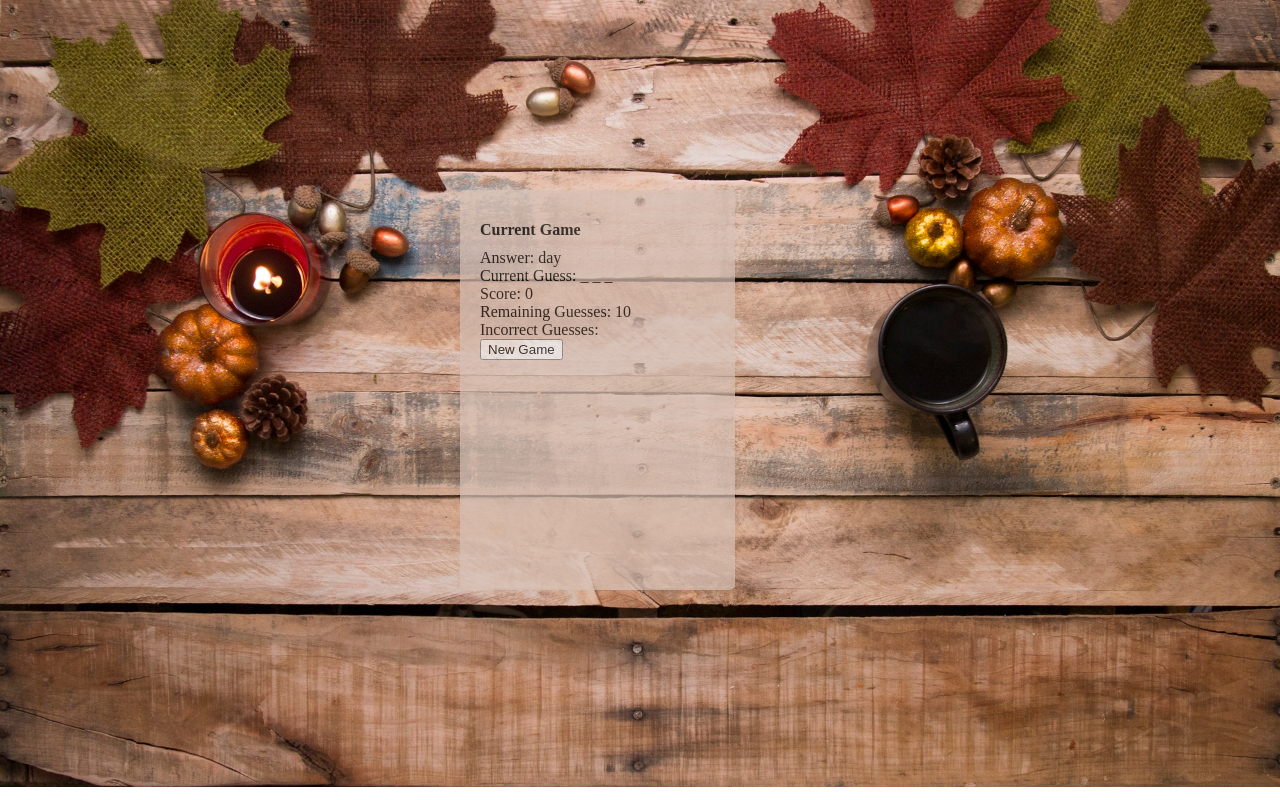
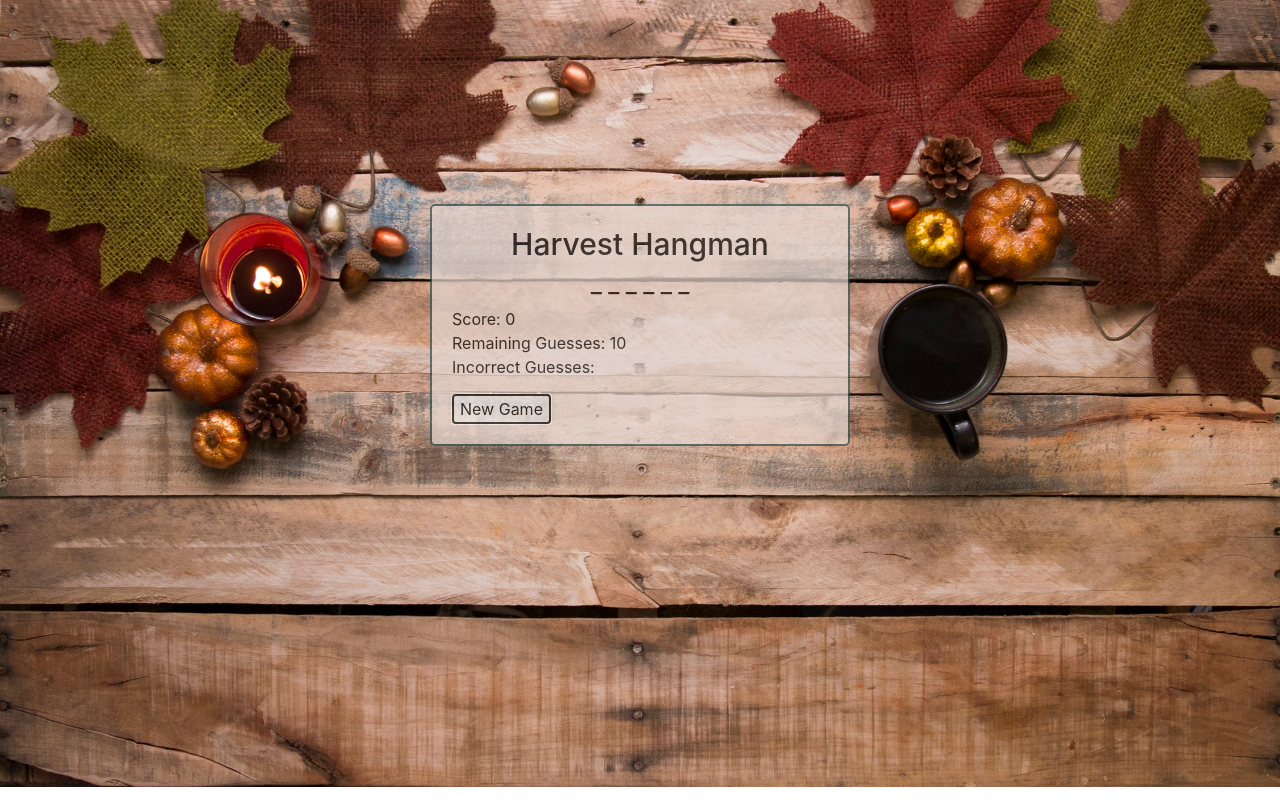
Before and after one commit to LBDCode/Hangman, a plain HTML site: page index.html in a window 1280 px wide. Both pictures are taken after a click on the button "New Game". Drawn offline with nearby package versions, Linux system fonts and the light colour scheme.

Commit message:
final files

```diff
--- a/Assets/CSS/style.css
+++ b/Assets/CSS/style.css
@@ -3,50 +3,35 @@ body {
     background: url("../Images/pexels-photo-730286.jpeg");
     background-repeat: no-repeat;
     background-size: cover;
-
     margin: 40px;
 }
 
 
-.wrapper {
-    margin: 190px auto;
-    display: grid;
-    grid-gap: 10px;
-    grid-template-columns: 320px 150px;
-    opacity: 100%;
-    height: 400px;
-    width: 450px;
+h1 {
+   font-size: 30px;
+    text-align: center;
 }
 
-.wrapper h1 {
-    font-size: 16px;
+h2 {
+    font-size: 24px;
+    text-align: center;
 }
 
-.box {
-    background-color: #d7c1b6;
+.gameArea {
+    position: relative;
+    z-index: 1;
+    width: 35%;
+    max-width: 500px;
+    background-color: #e6d8d2;
     color: black;
     border-radius: 5px;
-    margin-left: 45px;
+    border: 2px solid darkslategrey;
     padding: 20px;
     opacity: .7;
-}
-/*
-.gameArea {
-    position: relative;
-    grid-column: 1;
-    grid-row: 1 / span 3;
-}
-.scoreArea {
-    grid-column: 2 ;
-    grid-row: 1;
-}
-.wrongGuesses {
-    grid-column: 2;
-    grid-row: 2 ;
+    margin-top: 17%;
+
 }
 
 #newGame {
-    border-radius: 5%;
-    position: fixed;
-    bottom:90px;
-} */
+    margin-top: 15px;
+}
--- a/Assets/JS/script.js
+++ b/Assets/JS/script.js
@@ -1,7 +1,6 @@
 "use strict";
 
-var level = 1
-var curBank = 'wordBank' + level;
+
 var ans = "";
 var ansArr = [];
 var guessArr = [];
@@ -11,12 +10,11 @@ var wrongLetters = [];
 var guess;
 var possGuesses = "qwertyuiopasdfghjklzxcvbnm";
 
+
 var game = {
-    wordBank1: ["time","person","year","way","day","thing","man","world","life","hand",
-        "part","child","eye","woman","place","work","week","case","point","government","company",
-        "number","group","problem","fact","good","new","first","last","long","great","little","own",
-        "other","old","right","big","high","different","small","large","next","early","young",
-        "important","few","public","bad","same","able"],
+    wordBank1: ["acorn","apple","autumn","chestnuts","cider","cobweb","cold","corn","cornucopia",
+        "fall","feast","harvest","haystack","jackey","leaves","pumpkin","pie","scarecrow","squash",
+        "stuffing","thanksgiving","turkey"],
 
     randNum: function (min, max) {
         min = Math.ceil(min);
@@ -34,7 +32,7 @@ var game = {
     updateGuessArr: function () {
         for (var i = 0; i < ansArr.length; i++){
             guessArr[i] = "_"
-        };
+        }
     },
 
     checkGuess: function() {
@@ -43,23 +41,50 @@ var game = {
                 if (ansArr[i] === guess) {
                     guessArr[i] = guess;
                 };
-            };
+            }
+            if (guessArr.join("") === ans) {
+                game.win();
+            }
         } else {
             if (wrongLetters.includes(guess)) {
-                console.log("You already tried this guess");
+                alert("You already tried that letter.");
             } else {
                 wrongLetters.push(guess);
                 --guessesRemain;
-            };
-        };
+            }
+        }
     },
 
     updateUI: function() {
-        document.getElementById("ans").textContent = "Answer: " + ans;
-        document.getElementById("guess").textContent = "Current Guess: " + guessArr.join(" ");
+        document.getElementById("guess").textContent = guessArr.join(" ");
         document.getElementById("score").textContent = "Score: " + score;
         document.getElementById("guessesRemain").textContent = "Remaining Guesses: " + guessesRemain;
         document.getElementById("wrongLetters").textContent = "Incorrect Guesses: " + wrongLetters.join(",");
+        document.getElementById("message").textContent = "";
+    },
+
+
+    win: function() {
+        score++;
+        guessesRemain = 10;
+        this.chooseWord();
+        this.updateGuessArr();
+        this.updateUI();
+
+    },
+
+    endGame: function() {
+        alert("Sorry, the answer was: " + ans + ". Better luck next time!");
+    },
+
+    init: function() {
+        ans = "";
+        ansArr = [];
+        guessArr = [];
+        score = 0;
+        guessesRemain = 10;
+        wrongLetters = [];
+        guess;
     },
 
     newGame: function() {
@@ -69,39 +94,8 @@ var game = {
         game.updateUI();
     },
 
-    win: function() {
-        ++score;
-        game.chooseWord();
-        game.updateGuessArr();
-        game.updateUI();
-    },
 
-    endGame: function () {
-        console.log("Better luck next time!");
-    },
-
-    init: function() {
-        level = 1
-        curBank = 'wordBank' + level;
-        ans = "";
-        ansArr = [];
-        guessArr = [];
-        score = 0;
-        guessesRemain = 10;
-        wrongLetters = [];
-        guess;
-    },
-
-    continuePlay: function() {
-        if (guessesRemain > 0) {
-        game.checkGuess();
-        game.updateUI();
-        } else {
-            game.endGame();
-        }
-    },
-
-  }
+}
 
 
 document.getElementById("newGame").addEventListener("click", game.newGame);
@@ -109,24 +103,11 @@ document.getElementById("newGame").addEventListener("click", game.newGame);
 document.onkeypress = function(event) {
     guess = event.key.toLowerCase();
     if (possGuesses.includes(guess)) {
-        if (guessArr.join("") === ans) {
-        game.win();
+        if (guessesRemain > 0) {
+            game.checkGuess();
+            game.updateUI();
         } else {
-        game.continuePlay();
+            game.endGame();
         };
     };
 };
-
-
-
-
-// var wordBank2 = ["Awkward","Bagpipes","Banjo","Bungler","Croquet","Crypt","Dwarves",
-// "Fervid","Fishhook","Fjord","Gazebo","Gypsy","Haiku","Haphazard","Hyphen","Ivory",
-// "Jazzy","Jiffy","Jinx","Jukebox","Kayak","Kiosk","Klutz","Memento","Mystify",
-// "Numbskull","Ostracize","Oxygen","Pajama","Phlegm","Pixel","Polka","Quad","Quip",
-// "Rhythmic","Rogue","Sphinx","Squawk","Swivel","Toady","Twelfth","Unzip","Waxy","Wildebeest",
-// "Yacht","Zealous","Zigzag","Zippy","Zombie"];
-
-
-
-//still left to do: levels
--- a/index.html
+++ b/index.html
@@ -4,28 +4,29 @@
     <meta charset="UTF-8">
     <meta name="viewport" content="width=<device-width>, initial-scale=1.0">
     <meta http-equiv="X-UA-Compatible" content="ie=edge">
+    <link rel="stylesheet" href="https://stackpath.bootstrapcdn.com/bootstrap/4.1.3/css/bootstrap.min.css" integrity="sha384-MCw98/SFnGE8fJT3GXwEOngsV7Zt27NXFoaoApmYm81iuXoPkFOJwJ8ERdknLPMO" crossorigin="anonymous">
     <link rel="stylesheet" href="Assets/css/style.css">
     <title>Hangman</title>
 </head>
 
 <body>
-    <div class="wrapper">
-        <div class="box gameArea">
-            <h1>Current Game</h1>
-            <div class="word" id="ans"></div>
-            <div class="word" id="guess"></div>
-            <!-- <button id="newGame">New Game</button> -->
-        <!-- </div>
-        <div class="box scoreArea"></div> -->
-            <div id="score"></div>
-            <div id="guessesRemain"></div>
-        <!-- <div class="box wrongGuesses"></div> -->
-            <div id="wrongLetters"></div>
+
+    <div class="container gameArea">
+        <div>
+            <h1>Harvest Hangman</h1>
+            <h2 id="guess"></h2>
+            <div id="score">Score: </div>
+            <div id="guessesRemain">Remaining Guesses: </div>
+            <div id="wrongLetters">Incorrect Guesses: </div>
+            <div id="message">Click "New Game" to begin!</div>
             <button id="newGame">New Game</button>
+
+        </div>
     </div>
 
 
-    <script src="Assets/JS/script.js">
-        </script>
+
+    <script src="Assets/JS/script.js"></script>
+
 </body>
 </html>
```
